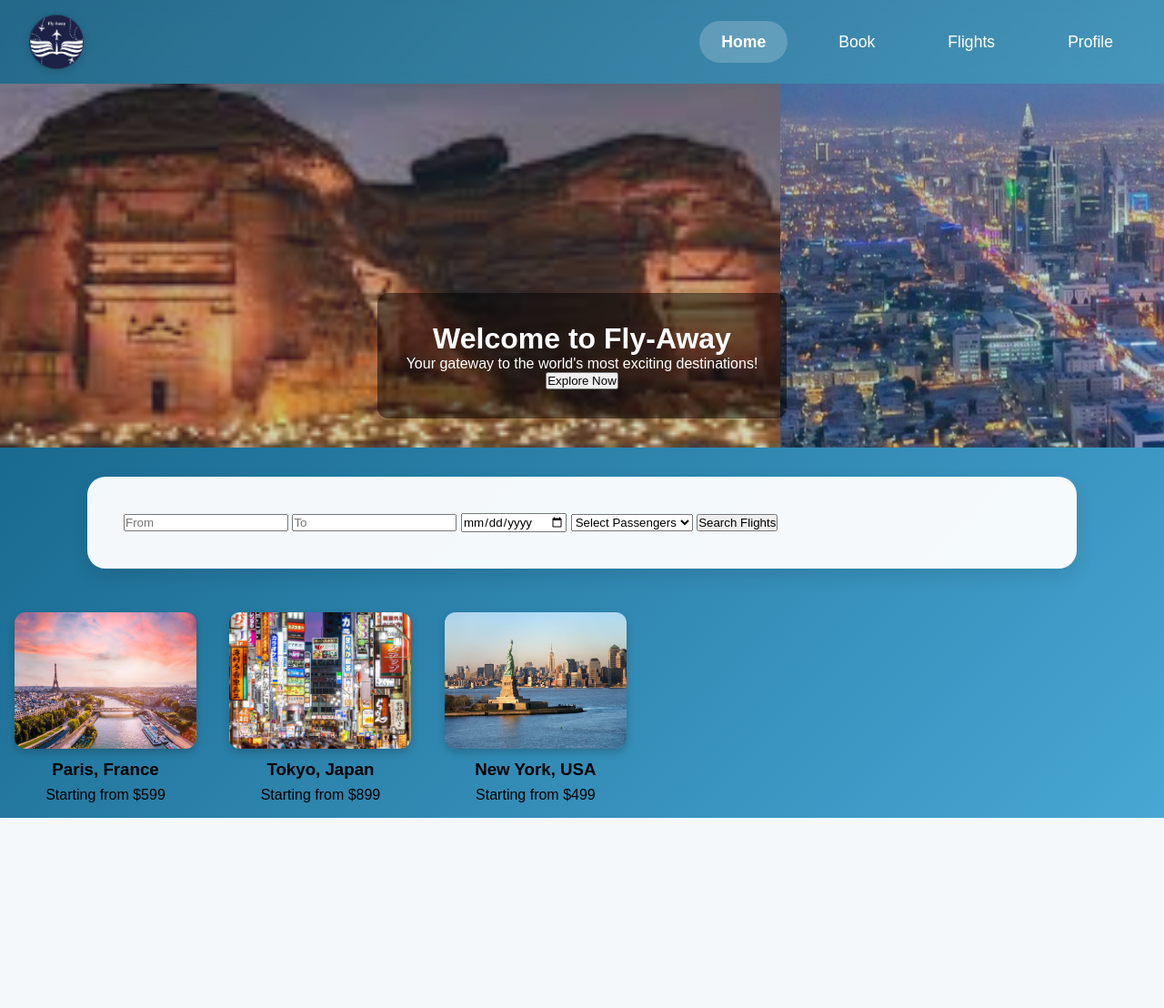
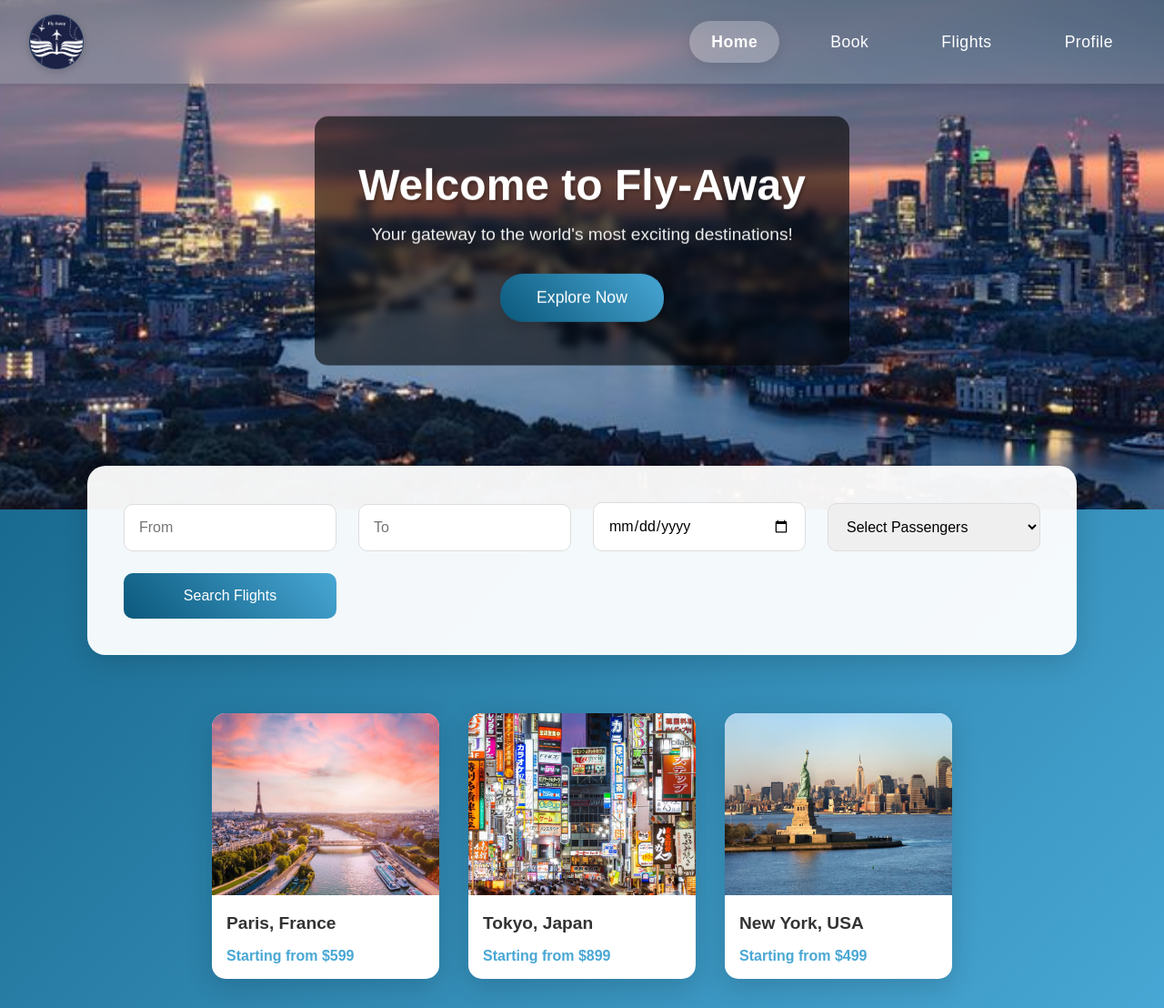
Before and after one commit to S-H9/Fly-Away, a PHP site: page /HomePage.php in a window 1280 px wide. Shown: the whole page at 91% size. Before the commit the page ends 899 px from the top, so only its background shows below. Run offline with PHP 8.4, Linux system fonts and the light colour scheme; the visitor is signed in with stand-in values (Sample User, id 1).

Commit message:
improve the Home page
add two img for Home page

```diff
--- a/HomePage.php
+++ b/HomePage.php
@@ -40,21 +40,26 @@ checkSession();
     margin: 0;
     padding: 0;
     box-sizing: border-box;
-            font-family: Arial, sans-serif;
+    font-family: 'Poppins', Arial, sans-serif;
 }
 
 body {
     background: linear-gradient(135deg, #0b587c, #48a7d4);
     min-height: 100vh;
+    color: #333;
 }
 
 .navbar {
-            background-color: rgba(255, 255, 255, 0.1);
+    background-color: rgba(255, 255, 255, 0.15);
     padding: 1rem 2rem;
     display: flex;
     justify-content: space-between;
     align-items: center;
     backdrop-filter: blur(10px);
+    position: fixed;
+    width: 100%;
+    z-index: 1000;
+    box-shadow: 0 2px 15px rgba(0, 0, 0, 0.1);
 }
 
 .logo {
@@ -88,26 +93,30 @@ checkSession();
     border-radius: 25px;
     transition: all 0.3s ease;
     position: relative;
+    font-weight: 500;
+    letter-spacing: 0.5px;
 }
 
 .nav-links a:hover {
     background-color: rgba(255, 255, 255, 0.2);
     transform: translateY(-2px);
+    box-shadow: 0 4px 15px rgba(0, 0, 0, 0.1);
 }
 
 .nav-links a.active {
-            background-color: rgba(255, 255, 255, 0.2);
+    background-color: rgba(255, 255, 255, 0.25);
     font-weight: bold;
+    box-shadow: 0 4px 15px rgba(0, 0, 0, 0.1);
 }
 
 .hero-section {
     position: relative;
-            height: 50vh;
+    height: 70vh;
     display: flex;
-            align-items: flex-end;
+    align-items: center;
     justify-content: center;
     color: white;
-            padding-bottom: 2rem;
+    padding-top: 80px;
     overflow: hidden;
 }
 
@@ -117,75 +126,199 @@ checkSession();
     left: 0;
     width: 100%;
     height: 100%;
-            display: flex;
-            animation: scrollImages 20s linear infinite;
     z-index: 1;
 }
 
 .hero-section .carousel img {
+    position: absolute;
     width: 100%;
     height: 100%;
     object-fit: cover;
-            flex-shrink: 0;
-            animation: fadeInOut 10s ease-in-out infinite;
+    opacity: 0;
+    transition: opacity 1s ease-in-out;
+    animation: zoom 20s ease infinite;
+}
+
+@keyframes zoom {
+    0%, 100% {
+        transform: scale(1);
+    }
+    50% {
+        transform: scale(1.1);
+    }
+}
+
+.hero-section .carousel img.active {
+    opacity: 1;
 }
 
 .hero-section .hero-text {
     position: relative;
     z-index: 2;
-            background-color: rgba(0, 0, 0, 0.5);
-            padding: 2rem;
-            border-radius: 12px;
+    background-color: rgba(0, 0, 0, 0.6);
+    padding: 3rem;
+    border-radius: 15px;
     text-align: center;
     max-width: 80%;
+    backdrop-filter: blur(5px);
+    transform: translateY(-20%);
+    animation: float 6s ease-in-out infinite;
 }
 
-        @keyframes scrollImages {
-            0% {
-                transform: translateX(0);
+@keyframes float {
+    0%, 100% {
+        transform: translateY(-20%);
     }
-            100% {
-                transform: translateX(-100%);
+    50% {
+        transform: translateY(-22%);
     }
 }
 
-        @keyframes fadeInOut {
-            0%, 100% {
-                opacity: 0;
+.hero-text h1 {
+    font-size: 3rem;
+    margin-bottom: 1rem;
+    text-shadow: 2px 2px 4px rgba(0, 0, 0, 0.3);
 }
-            50% {
-                opacity: 1;
+
+.hero-text p {
+    font-size: 1.2rem;
+    margin-bottom: 2rem;
+    color: #f0f0f0;
 }
+
+.hero-text button {
+    padding: 1rem 2.5rem;
+    font-size: 1.1rem;
+    background: linear-gradient(45deg, #0b587c, #48a7d4);
+    border: none;
+    border-radius: 25px;
+    color: white;
+    cursor: pointer;
+    transition: all 0.3s ease;
+    box-shadow: 0 4px 15px rgba(0, 0, 0, 0.2);
+}
+
+.hero-text button:hover {
+    transform: translateY(-2px);
+    box-shadow: 0 6px 20px rgba(0, 0, 0, 0.3);
 }
 
 .quick-bar {
-            margin-top: -5rem; /* Adjust spacing to align with the bottom half of the page */
     background-color: rgba(255, 255, 255, 0.95);
-            margin: 2rem auto;
+    margin: -3rem auto 2rem;
     padding: 2.5rem;
     border-radius: 20px;
     width: 85%;
-            box-shadow: 0 8px 20px rgba(0, 0, 0, 0.1);
+    box-shadow: 0 8px 30px rgba(0, 0, 0, 0.15);
+    position: relative;
+    z-index: 3;
+}
+
+.search-form {
+    display: grid;
+    grid-template-columns: repeat(auto-fit, minmax(200px, 1fr));
+    gap: 1.5rem;
+    align-items: end;
+}
+
+.search-form input,
+.search-form select {
+    padding: 1rem;
+    border: 1px solid #ddd;
+    border-radius: 10px;
+    font-size: 1rem;
+    transition: all 0.3s ease;
+}
+
+.search-form input:focus,
+.search-form select:focus {
+    border-color: #48a7d4;
+    box-shadow: 0 0 0 2px rgba(72, 167, 212, 0.2);
+    outline: none;
+}
+
+.search-form button {
+    padding: 1rem;
+    background: linear-gradient(45deg, #0b587c, #48a7d4);
+    border: none;
+    border-radius: 10px;
+    color: white;
+    font-size: 1rem;
+    cursor: pointer;
+    transition: all 0.3s ease;
+}
+
+.search-form button:hover {
+    transform: translateY(-2px);
+    box-shadow: 0 4px 15px rgba(0, 0, 0, 0.2);
+}
+
+.destinations {
+    display: flex;
+    justify-content: center;
+    flex-wrap: wrap;
+    gap: 2rem;
+    padding: 2rem;
 }
 
 .destination-card {
-            display: inline-block;
-            margin: 1rem;
-            text-align: center;
+    background: white;
+    border-radius: 15px;
+    overflow: hidden;
+    box-shadow: 0 8px 30px rgba(0, 0, 0, 0.15);
+    transition: all 0.3s ease;
+    width: 250px;
+}
+
+.destination-card:hover {
+    transform: translateY(-10px);
+    box-shadow: 0 12px 40px rgba(0, 0, 0, 0.2);
 }
 
 .destination-card img {
-            width: 200px;
-            height: 150px;
+    width: 100%;
+    height: 200px;
     object-fit: cover;
-            border-radius: 12px;
-            box-shadow: 0 4px 10px rgba(0, 0, 0, 0.2);
+    transition: transform 0.3s ease;
+}
+
+.destination-card:hover img {
+    transform: scale(1.1);
 }
 
 .destination-card h3 {
-            margin: 0.5rem 0;
+    padding: 1rem;
+    margin: 0;
+    font-size: 1.2rem;
+    color: #333;
+}
+
+.destination-card p {
+    padding: 0 1rem 1rem;
+    color: #48a7d4;
+    font-weight: bold;
 }
 </style>
+
+<script>
+// Add this JavaScript to handle the image carousel
+document.addEventListener('DOMContentLoaded', function() {
+    const images = document.querySelectorAll('.carousel img');
+    let currentIndex = 0;
+
+    function showNextImage() {
+        images[currentIndex].classList.remove('active');
+        currentIndex = (currentIndex + 1) % images.length;
+        images[currentIndex].classList.add('active');
+    }
+
+    // Show first image
+    images[0].classList.add('active');
+
+    // Change image every 5 seconds
+    setInterval(showNextImage, 5000);
+});
+</script>
 </head>
 <body>
     <nav class="navbar">
@@ -201,9 +334,9 @@ checkSession();
     </nav>
     <div class="hero-section">
         <div class="carousel">
-            <img src="imges/img2.jpg" alt="Beach">
+            <img src="imges/img11.jpg" alt="Beach">
             <img src="imges/img4.jpeg" alt="Mountains">
-            <img src="imges/img3.jpg" alt="City">
+            <img src="imges/img12.jpg" alt="City">
             <img src="imges/img9.webp" alt="Desert">
             <img src="imges/img8.jpg" alt="Desert">
             <img src="imges/img10.webp" alt="Desert">
```
Also changed, not shown: imges/img11.jpg (added), imges/img12.jpg (added). Lines whose indentation alone changed are shown as unchanged.
